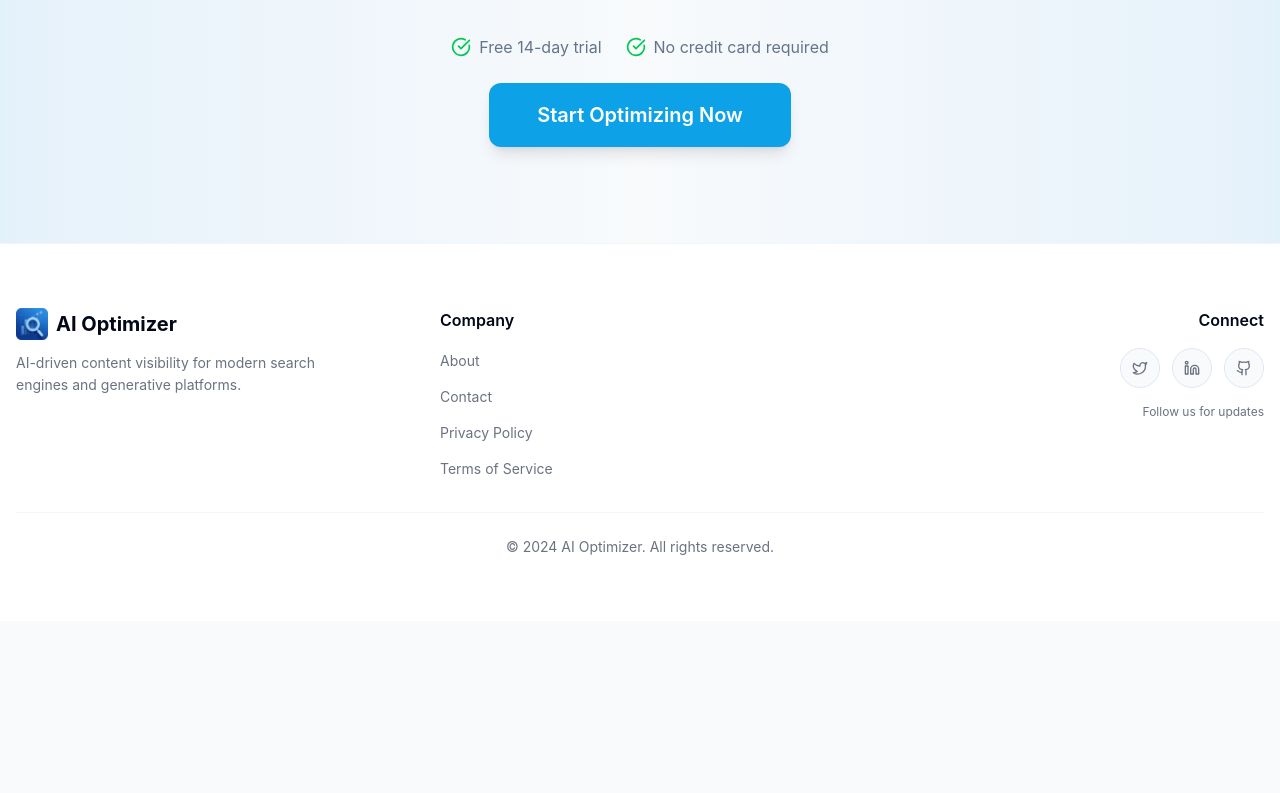
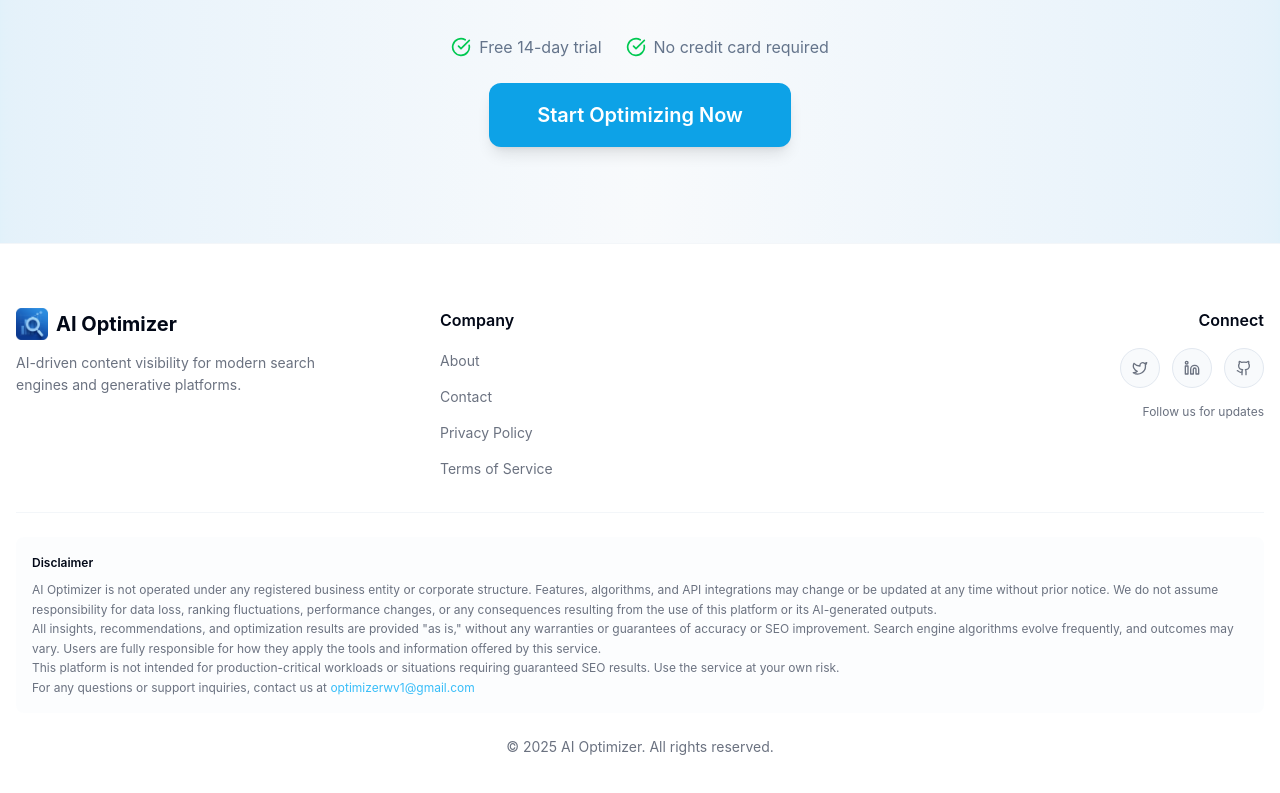
Before and after one commit to Chandrut22/AI_Optimizer, a React (Vite) app in the folder frontend/: page / in a window 1280 px wide. Shown: the part 2711-3504 px from the top of the page. Before the commit the page ends 3332 px from the top, so only its background shows below. Built offline with nearby package versions, Linux system fonts and the light colour scheme; no server answers.

Commit message:
update the documeenation and readme file and history sort mech in panlepage

```diff
--- a/frontend/src/components/Footer.jsx
+++ b/frontend/src/components/Footer.jsx
@@ -99,10 +99,30 @@ const Footer = () => {
         </div>
 
         {/* Bottom Copyright */}
-        <div className="border-t border-border/40 mt-8 pt-6 text-center">
-          <p className="text-[#6B7280] dark:text-[#94A3B8] text-sm">
-            © 2024 AI Optimizer. All rights reserved.
-          </p>
+        <div className="border-t border-border/40 mt-8 pt-6">
+          {/* Disclaimer Section */}
+          <div className="bg-muted/20 dark:bg-muted/10 rounded-lg p-4 mb-6">
+            <p className="text-[#6B7280] dark:text-[#94A3B8] text-xs leading-relaxed">
+              <span className="font-semibold text-foreground block mb-2">Disclaimer</span>
+              AI Optimizer is not operated under any registered business entity or corporate structure. Features, algorithms, and API integrations may change or be updated at any time without prior notice. We do not assume responsibility for data loss, ranking fluctuations, performance changes, or any consequences resulting from the use of this platform or its AI-generated outputs.
+              <br className="my-2" />
+              All insights, recommendations, and optimization results are provided "as is," without any warranties or guarantees of accuracy or SEO improvement. Search engine algorithms evolve frequently, and outcomes may vary. Users are fully responsible for how they apply the tools and information offered by this service.
+              <br className="my-2" />
+              This platform is not intended for production-critical workloads or situations requiring guaranteed SEO results. Use the service at your own risk.
+              <br className="my-2" />
+              For any questions or support inquiries, contact us at{" "}
+              <a href="mailto:optimizerwv1@gmail.com" className="text-[#38BDF8] hover:underline">
+                optimizerwv1@gmail.com
+              </a>
+            </p>
+          </div>
+
+          {/* Copyright */}
+          <div className="text-center">
+            <p className="text-[#6B7280] dark:text-[#94A3B8] text-sm">
+              © 2025 AI Optimizer. All rights reserved.
+            </p>
+          </div>
         </div>
       </div>
     </footer>
--- a/frontend/src/pages/PanelPage.jsx
+++ b/frontend/src/pages/PanelPage.jsx
@@ -86,14 +86,10 @@ const PanelPage = () => {
       const usageData = await getUsageStatus();
       setTierData(usageData);
 
-      // Persist to local storage as fallback/cache if needed
       localStorage.setItem("tierData", JSON.stringify(usageData));
 
-      // 2. Fetch History using auth.js
       const historyData = await getScanHistory();
 
-      // Map backend DTO to frontend structure (handle missing fields)
-      // Sort by createdAt in descending order (newest first) and take only last 3
       const mappedHistory = historyData
         .sort((a, b) => new Date(b.createdAt) - new Date(a.createdAt)) // Sort descending by date
         .slice(0, 3) // Take only first 3 (most recent)
```
Also changed, not shown: 1 other file (tests, documents, lock files or other folders).
